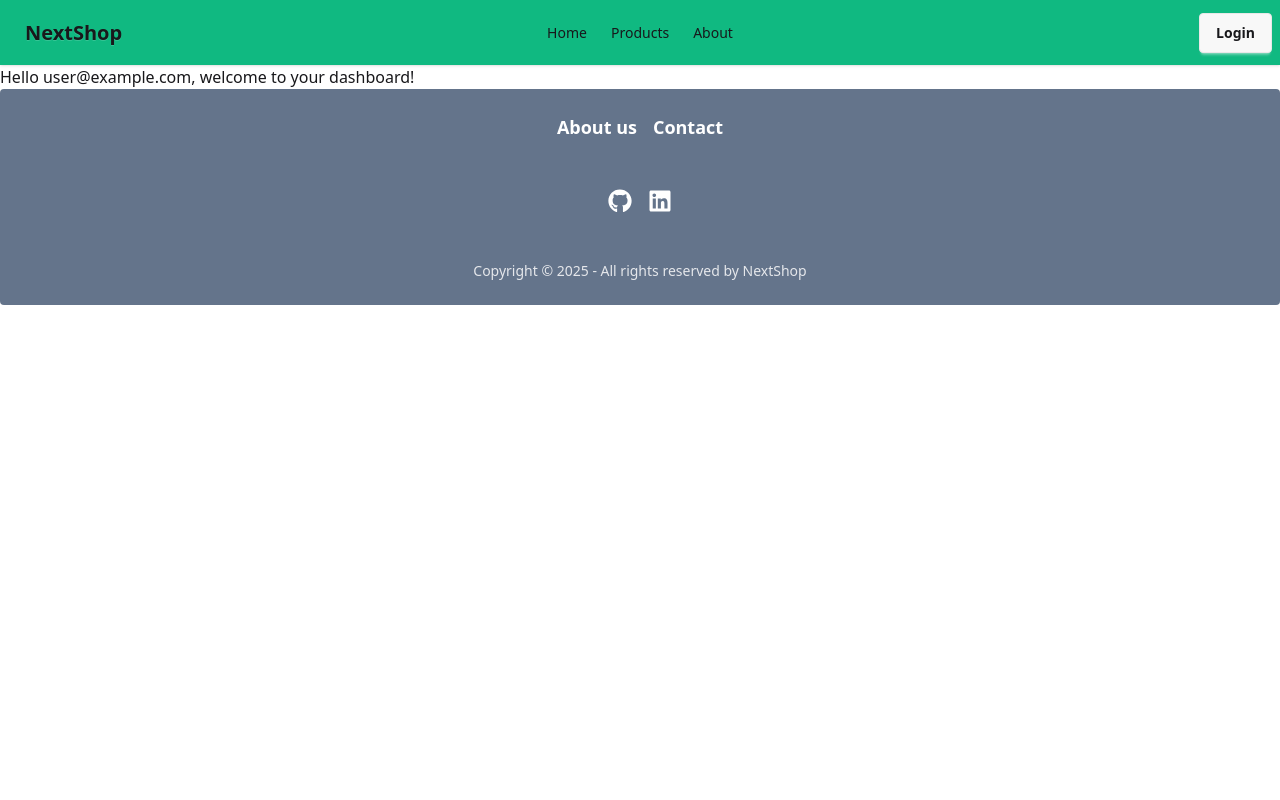
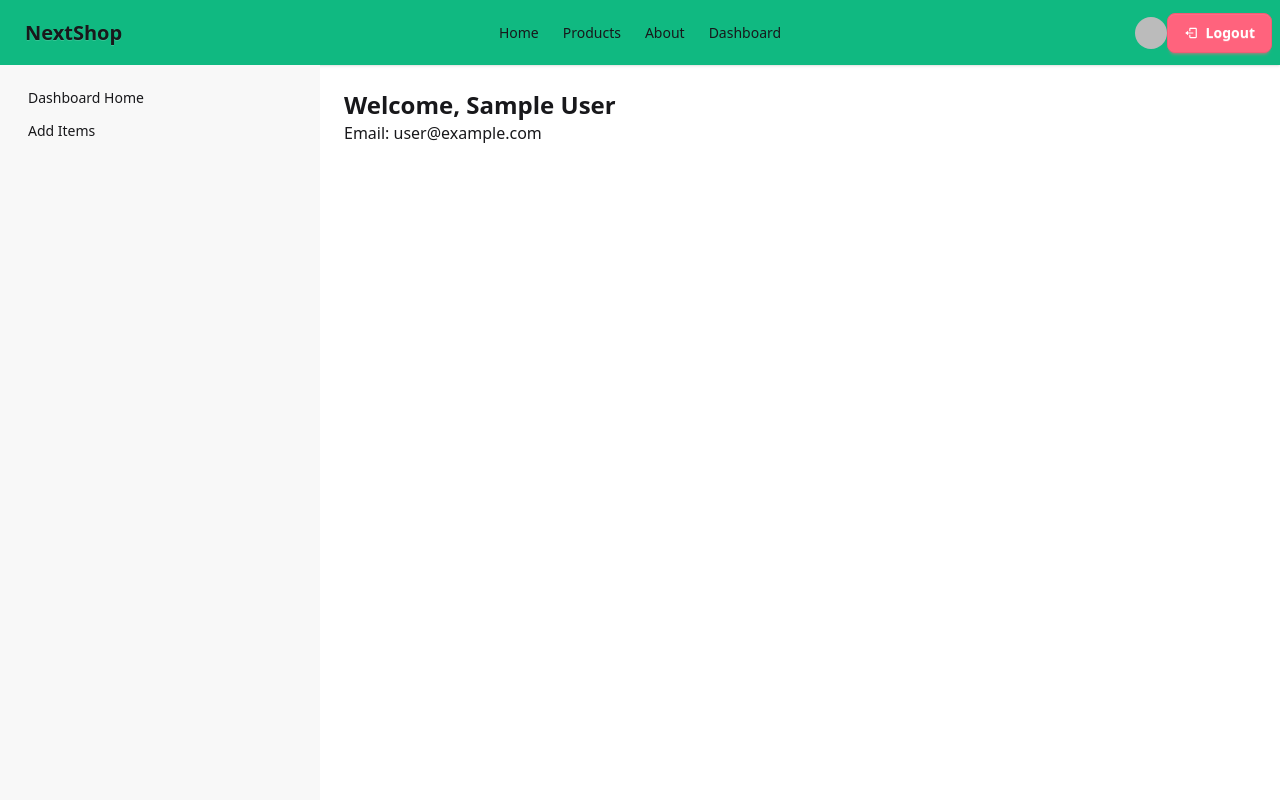
Before and after one commit to gmnayem631/next-shop-client, a Next.js app: page /dashboard in a window 1280 px wide. Shown: the top 800 px of the page. Built offline with nearby package versions, Linux system fonts and the light colour scheme; no server answers; sample sign-in values are in the browser's storage.

Commit message:
added basic dashboard route

```diff
--- a/app/dashboard/page.js
+++ b/app/dashboard/page.js
@@ -1,12 +1,53 @@
-import { getServerSession } from "next-auth";
-import { authOptions } from "../api/auth/[...nextauth]/route";
+"use client";
 
-export default async function Dashboard() {
-  const session = await getServerSession(authOptions);
+import Loading from "@/components/Loading";
+import { useSession } from "next-auth/react";
+import { redirect } from "next/navigation";
+
+export default function DashboardPage() {
+  const { data: session, status } = useSession();
+
+  if (status === "loading") {
+    return <Loading></Loading>;
+  }
 
   if (!session) {
-    return <p>You must be signed in to view this page.</p>;
+    redirect("/login"); // Protect the dashboard
   }
 
-  return <p>Hello {session.user.email}, welcome to your dashboard!</p>;
+  return (
+    <div className="drawer lg:drawer-open">
+      {/* Drawer toggle for small screens */}
+      <input id="my-drawer" type="checkbox" className="drawer-toggle" />
+
+      <div className="drawer-content p-6">
+        {/* Page content */}
+        <label
+          htmlFor="my-drawer"
+          className="btn btn-primary drawer-button lg:hidden"
+        >
+          Open drawer
+        </label>
+
+        <h1 className="text-2xl font-bold">Welcome, {session.user?.name}</h1>
+        <p>Email: {session.user?.email}</p>
+      </div>
+
+      <div className="drawer-side">
+        <label
+          htmlFor="my-drawer"
+          aria-label="close sidebar"
+          className="drawer-overlay"
+        ></label>
+        <ul className="menu bg-base-200 text-base-content min-h-full w-80 p-4">
+          <li>
+            <a>Dashboard Home</a>
+          </li>
+          <li>
+            <a>Add Items</a>
+          </li>
+        </ul>
+      </div>
+    </div>
+  );
 }
--- a/app/layout.js
+++ b/app/layout.js
@@ -2,7 +2,7 @@ import { Geist, Geist_Mono } from "next/font/google";
 import "./globals.css";
 import Navbar from "../components/Navbar";
 import Footer from "@/components/Footer";
-import { SessionProvider } from "next-auth/react";
+import { Providers } from "./providers";
 
 const geistSans = Geist({
   variable: "--font-geist-sans",
@@ -23,6 +23,7 @@ export default function RootLayout({ children }) {
   return (
     <html lang="en" data-theme="light">
       <body className={`${geistSans.variable} ${geistMono.variable}`}>
+        <Providers>
           <header className="shadow-sm bg-[#10B981]">
             <Navbar></Navbar>
           </header>
@@ -30,6 +31,7 @@ export default function RootLayout({ children }) {
           <footer>
             <Footer></Footer>
           </footer>
+        </Providers>
       </body>
     </html>
   );
--- /dev/null
+++ b/app/providers.js
@@ -0,0 +1,7 @@
+"use client";
+
+import { SessionProvider } from "next-auth/react";
+
+export function Providers({ children }) {
+  return <SessionProvider>{children}</SessionProvider>;
+}
--- /dev/null
+++ b/components/Loading.jsx
@@ -0,0 +1,7 @@
+import React from "react";
+
+const Loading = () => {
+  return <span className="loading loading-spinner loading-lg"></span>;
+};
+
+export default Loading;
--- a/components/Navbar.jsx
+++ b/components/Navbar.jsx
@@ -1,9 +1,17 @@
+"use client";
+
 import Link from "next/link";
-import React from "react";
+import { useSession, signOut } from "next-auth/react";
+import { MdOutlinePeopleAlt } from "react-icons/md";
+import { BiLogOut } from "react-icons/bi";
+import Loading from "./Loading";
 
 const Navbar = () => {
+  const { data: session, status } = useSession();
+
   return (
     <div className="navbar max-w-7xl mx-auto">
+      {/* Left side */}
       <div className="navbar-start">
         <div className="dropdown">
           <div tabIndex={0} role="button" className="btn btn-ghost lg:hidden">
@@ -14,13 +22,12 @@ const Navbar = () => {
               viewBox="0 0 24 24"
               stroke="currentColor"
             >
-              {" "}
               <path
                 strokeLinecap="round"
                 strokeLinejoin="round"
                 strokeWidth="2"
                 d="M4 6h16M4 12h8m-8 6h16"
-              />{" "}
+              />
             </svg>
           </div>
           <ul
@@ -28,35 +35,77 @@ const Navbar = () => {
             className="menu menu-sm dropdown-content bg-base-100 rounded-box z-1 mt-3 w-52 p-2 shadow"
           >
             <li>
-              <Link href={"/"}>Home</Link>
+              <Link href="/">Home</Link>
             </li>
             <li>
-              <Link href={"/products"}>Products</Link>
+              <Link href="/products">Products</Link>
             </li>
             <li>
-              <Link href={"/about"}>About</Link>
+              <Link href="/about">About</Link>
             </li>
+            {session && (
+              <li>
+                <Link href="/dashboard">Dashboard</Link>
+              </li>
+            )}
           </ul>
         </div>
-        <a className="btn btn-ghost text-xl">NextShop</a>
+        <Link href="/" className="btn btn-ghost text-xl">
+          NextShop
+        </Link>
       </div>
+
+      {/* Middle nav */}
       <div className="navbar-center hidden lg:flex">
         <ul className="menu menu-horizontal px-1">
           <li>
-            <Link href={"/"}>Home</Link>
+            <Link href="/">Home</Link>
           </li>
           <li>
-            <Link href={"/products"}>Products</Link>
+            <Link href="/products">Products</Link>
           </li>
           <li>
-            <Link href={"/about"}>About</Link>
+            <Link href="/about">About</Link>
           </li>
+          {session && (
+            <li>
+              <Link href="/dashboard">Dashboard</Link>
+            </li>
+          )}
         </ul>
       </div>
+
+      {/* Right side */}
       <div className="navbar-end">
-        <Link href={"/login"} className="btn">
-          Login
-        </Link>
+        {status === "loading" ? (
+          <Loading></Loading>
+        ) : session ? (
+          <>
+            {/* Profile picture */}
+            <img
+              src={session.user?.image}
+              alt={session.user?.name || "User Avatar"}
+              className="w-8 h-8 rounded-full"
+            />
+
+            <button
+              onClick={() => signOut({ callbackUrl: "/login" })}
+              className="flex items-center gap-2 btn btn-error rounded-lg text-white"
+            >
+              <BiLogOut />
+              Logout
+            </button>
+          </>
+        ) : (
+          <Link
+            href="/login"
+            className="flex items-center gap-2 font-bold px-4 py-2 btn-outline rounded-lg shadow-md text-white
+             bg-[#00BDAA] transition-colors duration-300"
+          >
+            <MdOutlinePeopleAlt />
+            Login
+          </Link>
+        )}
       </div>
     </div>
   );
```
Also changed, not shown: app/dashboard/addItems/page.js (added). Lines whose indentation alone changed are shown as unchanged.
